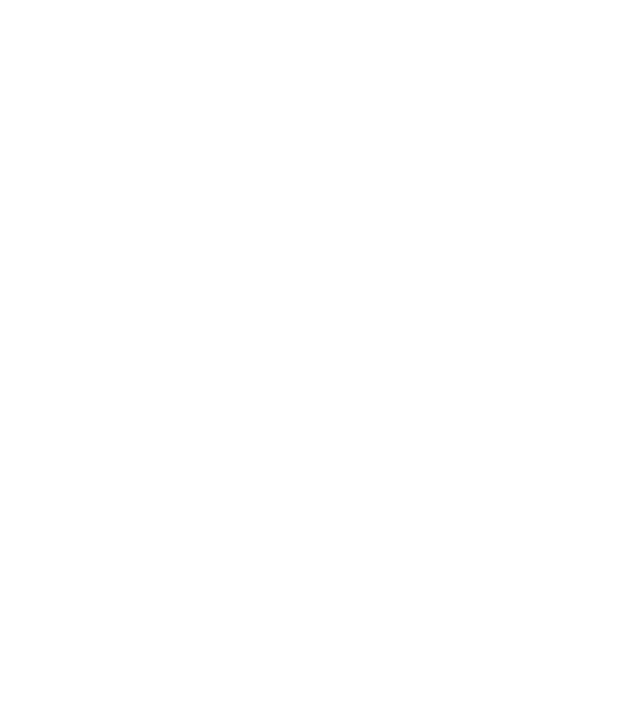
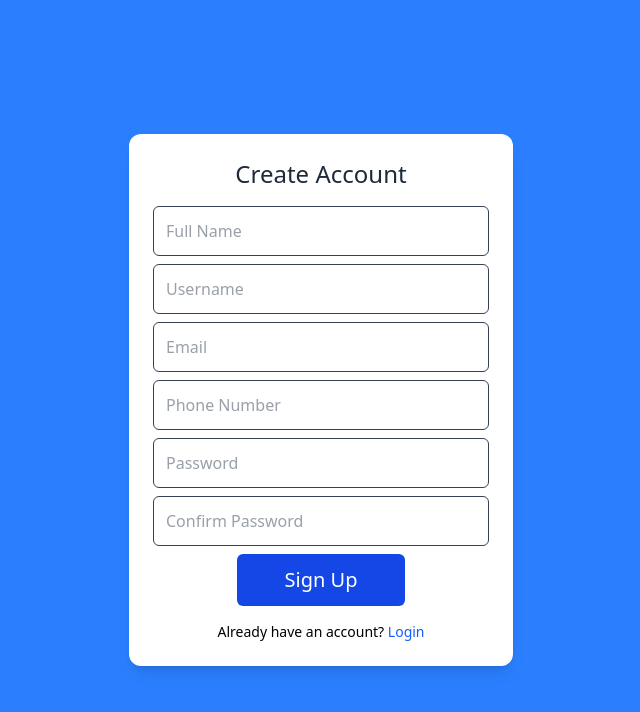
Before and after one commit to 375tarun/Testadmin, a React (Vite) app: page /signup in a window 1280 px wide. Before the commit this address had no page. Shown: the top 712 px of the page, without its empty margins (319-959 px from the left). Built offline with nearby package versions, Linux system fonts and the light colour scheme.

Commit message:
added the login and signup functionality

```diff
--- a/src/App.jsx
+++ b/src/App.jsx
@@ -1,8 +1,10 @@
 import React from "react";
 import { BrowserRouter as Router, Routes, Route } from "react-router-dom";
 import Login from "./pages/auth/Login";
+import SignUp from "./pages/auth/SignUp";
 import Dashboard from "./pages/dashboard/Dashboard";
 import TestPapers from "./pages/testPapers/TestPapers";
+// import TestQuestionPage from "./pages/testQuestions/TestQuestionPage";
 import LayoutContainer from "./layout/LayoutContainer";
 
 const App = () => {
@@ -10,12 +12,14 @@ const App = () => {
     <Router>
       <Routes>
         {/* Auth Route */}
+        <Route path="/signup" element={<SignUp />} />
         <Route path="/login" element={<Login />} />
 
         {/* Admin Dashboard */}
         <Route path="/" element={<LayoutContainer />}>
           <Route index element={<Dashboard />} />
           <Route path="/tests" element={<TestPapers />} />
+          {/* <Route path="/tests/:testId" element={<TestQuestionPage />} /> */}
         </Route>
 
         {/* Fallback Route */}
--- a/src/pages/auth/AddUser.jsx
+++ b/src/pages/auth/AddUser.jsx
@@ -1,9 +1,9 @@
-import React from 'react'
+// import React from 'react'
 
-const AddUser = () => {
-  return (
-    <div>AddUser</div>
-  )
-}
+// const AddUser = () => {
+//   return (
+//     <div>AddUser</div>
+//   )
+// }
 
-export default AddUser
+// export default AddUser
--- a/src/pages/auth/Login.jsx
+++ b/src/pages/auth/Login.jsx
@@ -1,52 +1,71 @@
-import React, { useState } from 'react';
-
+// components/Login.js
+import React, { useState, useEffect } from "react";
+import { useDispatch, useSelector } from "react-redux";
+import { loginUser } from "../../redux/slices/authSlice";
+import { useNavigate } from "react-router-dom";  // Importing useNavigate
 
 const Login = () => {
-  const [isSignUp, setIsSignUp] = useState(false);
+  const [email, setEmail] = useState("");
+  const [password, setPassword] = useState("");
+  const dispatch = useDispatch();
+  const navigate = useNavigate();  // Using useNavigate for navigation
+  const { loading, error, user } = useSelector((state) => state.auth);
+
+  const handleSubmit = (e) => {
+    e.preventDefault();
+    dispatch(loginUser({ email, password }));
+  };
+
+  // Redirect to the dashboard if user is logged in
+  useEffect(() => {
+    if (user) {
+      navigate("/");  // Redirect to the dashboard ("/") if user is logged in
+    }
+  }, [user, navigate]);
 
   return (
     <div className="flex justify-center items-center bg-blue-500 min-h-screen">
       <div className="bg-white p-6 rounded-xl shadow-lg w-96 text-center">
-        <div className="flex justify-between mb-4">
+        <h2 className="text-2xl text-gray-800 mb-4">Welcome Back</h2>
+        {error && <p className="text-red-500">{error}</p>}
+        <form onSubmit={handleSubmit} className="flex flex-col">
+          <input
+            type="email"
+            placeholder="Email"
+            className="p-3 mb-2 border rounded-md text-gray-700"
+            value={email}
+            onChange={(e) => setEmail(e.target.value)}
+            required
+          />
+          <input
+            type="password"
+            placeholder="Password"
+            className="p-3 mb-2 border rounded-md text-gray-700"
+            value={password}
+            onChange={(e) => setPassword(e.target.value)}
+            required
+          />
+          <p className="text-blue-700 text-sm text-right cursor-pointer mb-4">Forgot Password?</p>
           <button
-            className={`flex-1 py-2 text-lg border-b-2 transition-all duration-300 ${!isSignUp ? "font-bold text-blue-700 border-blue-700" : "text-gray-600"}`}
-            onClick={() => setIsSignUp(false)}
+            type="submit"
+            className="py-3 bg-blue-700 text-white rounded-md text-xl w-1/2 mx-auto hover:bg-blue-800"
+            disabled={loading}
           >
-            Login
+            {loading ? "Loading..." : "Sign In"}
           </button>
+        </form>
+        <p className="mt-4 text-sm">
+          Don't have an account?{" "}
           <button
-            className={`flex-1 py-2 text-lg border-b-2 transition-all duration-300 ${isSignUp ? "font-bold text-blue-700 border-blue-700" : "text-gray-600"}`}
-            onClick={() => setIsSignUp(true)}
+            className="text-blue-600 hover:text-blue-800"
+            onClick={() => navigate("/signup")}  // Navigate to Signup page
           >
             Sign Up
           </button>
-        </div>
-        <h2 className="text-2xl text-gray-800 mb-4">{isSignUp ? "Create Account" : "Welcome Back"}</h2>
-        <form className="flex flex-col">
-          {isSignUp && (
-            <>
-              <input type="text" placeholder="Full Name" className="p-3 mb-2 border rounded-md text-gray-700" />
-              <input type="text" placeholder="Username" className="p-3 mb-2 border rounded-md text-gray-700" />
-              <input type="email" placeholder="Email" className="p-3 mb-2 border rounded-md text-gray-700" />
-              <input type="tel" placeholder="Phone Number" className="p-3 mb-2 border rounded-md text-gray-700" />
-              <input type="password" placeholder="Password" className="p-3 mb-2 border rounded-md text-gray-700" />
-              <input type="password" placeholder="Confirm Password" className="p-3 mb-2 border rounded-md text-gray-700" />
-            </>
-          )}
-          {!isSignUp && <input type="email" placeholder="Email" className="p-3 mb-2 border rounded-md text-gray-700" />}
-          {!isSignUp && <input type="password" placeholder="Password" className="p-3 mb-2 border rounded-md text-gray-700" />}
-          {!isSignUp && <p className="text-blue-700 text-sm text-right cursor-pointer mb-4">Forgot Password?</p>}
-          <button className="py-3 bg-blue-700 text-white rounded-md text-xl w-1/2 mx-auto hover:bg-blue-800">{isSignUp ? "Sign Up" : "Sign In"}</button>
-        </form>
-        <p className="mt-4 text-sm text-gray-600">
-          {isSignUp ? "Already have an account? " : "Don't have an account? "}
-          <span onClick={() => setIsSignUp(!isSignUp)} className="text-blue-700 cursor-pointer font-semibold hover:underline">
-            {isSignUp ? "Sign in" : "Sign up"}
-          </span>
         </p>
       </div>
     </div>
   );
-}
+};
 
 export default Login;
--- /dev/null
+++ b/src/pages/auth/SignUp.jsx
@@ -0,0 +1,110 @@
+// components/Signup.js
+import React, { useState, useEffect } from "react";
+import { useDispatch, useSelector } from "react-redux";
+import { registerUser } from "../../redux/slices/authSlice";
+import { useNavigate } from "react-router-dom";  // Importing useNavigate
+
+const Signup = () => {
+  const [formData, setFormData] = useState({
+    name: "",
+    username: "",
+    email: "",
+    phone: "",
+    password: "",
+    confirmPassword: "",
+  });
+  const dispatch = useDispatch();
+  const navigate = useNavigate();  // Using useNavigate for navigation
+  const { loading, error, user } = useSelector((state) => state.auth);
+
+  const handleChange = (e) => setFormData({ ...formData, [e.target.name]: e.target.value });
+
+  const handleSubmit = (e) => {
+    e.preventDefault();
+    dispatch(registerUser(formData));
+  };
+
+  // Redirect to the dashboard if user is logged in
+  useEffect(() => {
+    if (user) {
+      navigate("/");  // Redirect to the dashboard ("/") if user is logged in
+    }
+  }, [user, navigate]);
+
+  return (
+    <div className="flex justify-center items-center bg-blue-500 min-h-screen">
+      <div className="bg-white p-6 rounded-xl shadow-lg w-96 text-center">
+        <h2 className="text-2xl text-gray-800 mb-4">Create Account</h2>
+        {error && <p className="text-red-500">{error}</p>}
+        <form onSubmit={handleSubmit} className="flex flex-col">
+          <input
+            type="text"
+            name="name"
+            placeholder="Full Name"
+            className="p-3 mb-2 border rounded-md text-gray-700"
+            onChange={handleChange}
+            required
+          />
+          <input
+            type="text"
+            name="username"
+            placeholder="Username"
+            className="p-3 mb-2 border rounded-md text-gray-700"
+            onChange={handleChange}
+            required
+          />
+          <input
+            type="email"
+            name="email"
+            placeholder="Email"
+            className="p-3 mb-2 border rounded-md text-gray-700"
+            onChange={handleChange}
+            required
+          />
+          <input
+            type="tel"
+            name="phone"
+            placeholder="Phone Number"
+            className="p-3 mb-2 border rounded-md text-gray-700"
+            onChange={handleChange}
+            required
+          />
+          <input
+            type="password"
+            name="password"
+            placeholder="Password"
+            className="p-3 mb-2 border rounded-md text-gray-700"
+            onChange={handleChange}
+            required
+          />
+          <input
+            type="password"
+            name="confirmPassword"
+            placeholder="Confirm Password"
+            className="p-3 mb-2 border rounded-md text-gray-700"
+            onChange={handleChange}
+            required
+          />
+          <button
+            type="submit"
+            className="py-3 bg-blue-700 text-white rounded-md text-xl w-1/2 mx-auto hover:bg-blue-800"
+            disabled={loading}
+          >
+            {loading ? "Loading..." : "Sign Up"}
+          </button>
+        </form>
+        <p className="mt-4 text-sm">
+          Already have an account?{" "}
+          <button
+            className="text-blue-600 hover:text-blue-800"
+            onClick={() => navigate("/login")}  // Navigate to Login page
+          >
+            Login
+          </button>
+        </p>
+      </div>
+    </div>
+  );
+};
+
+export default Signup;
--- /dev/null
+++ b/src/redux/slices/authSlice.js
@@ -0,0 +1,53 @@
+// redux/authSlice.js
+import { createSlice, createAsyncThunk } from "@reduxjs/toolkit";
+
+const API_URL = "http://localhost:8080/api/adminAuth"; // Change as per your backend
+
+export const loginUser = createAsyncThunk("adminAuth/login", async (userData, { rejectWithValue }) => {
+  try {
+    const response = await fetch(`${API_URL}/login`, {
+      method: "POST",
+      headers: { "Content-Type": "application/json" },
+      body: JSON.stringify(userData),
+    });
+    const data = await response.json();
+    console.log("successfully login",data)
+    if (!response.ok) throw new Error(data.message || "Login failed");
+    return data;
+
+  } catch (error) {
+    return rejectWithValue(error.message);
+  }
+});
+
+export const registerUser = createAsyncThunk("adminAuth/signup", async (userData, { rejectWithValue }) => {
+  try {
+    const response = await fetch(`${API_URL}/signup`, {
+      method: "POST",
+      headers: { "Content-Type": "application/json" },
+      body: JSON.stringify(userData),
+    });
+    const data = await response.json();
+    if (!response.ok) throw new Error(data.message || "Registration failed");
+    return data;
+  } catch (error) {
+    return rejectWithValue(error.message);
+  }
+});
+
+const authSlice = createSlice({
+  name: "auth",
+  initialState: { user: null, loading: false, error: null },
+  reducers: {},
+  extraReducers: (builder) => {
+    builder
+      .addCase(loginUser.pending, (state) => { state.loading = true; state.error = null; })
+      .addCase(loginUser.fulfilled, (state, action) => { state.loading = false; state.user = action.payload; })
+      .addCase(loginUser.rejected, (state, action) => { state.loading = false; state.error = action.payload; })
+      .addCase(registerUser.pending, (state) => { state.loading = true; state.error = null; })
+      .addCase(registerUser.fulfilled, (state, action) => { state.loading = false; state.user = action.payload; })
+      .addCase(registerUser.rejected, (state, action) => { state.loading = false; state.error = action.payload; });
+  },
+});
+
+export default authSlice.reducer;
--- a/src/redux/store.js
+++ b/src/redux/store.js
@@ -1,9 +1,11 @@
 import { configureStore } from "@reduxjs/toolkit";
 import testPapersReducer from "./slices/testPaperSlice";
+import authReducer from "./slices/authSlice";
 
 const store = configureStore({
   reducer: {
     testPapers: testPapersReducer,
+     auth: authReducer,
   },
 });
 
```
Also changed, not shown: 1 other file (tests, documents, lock files or other folders).
